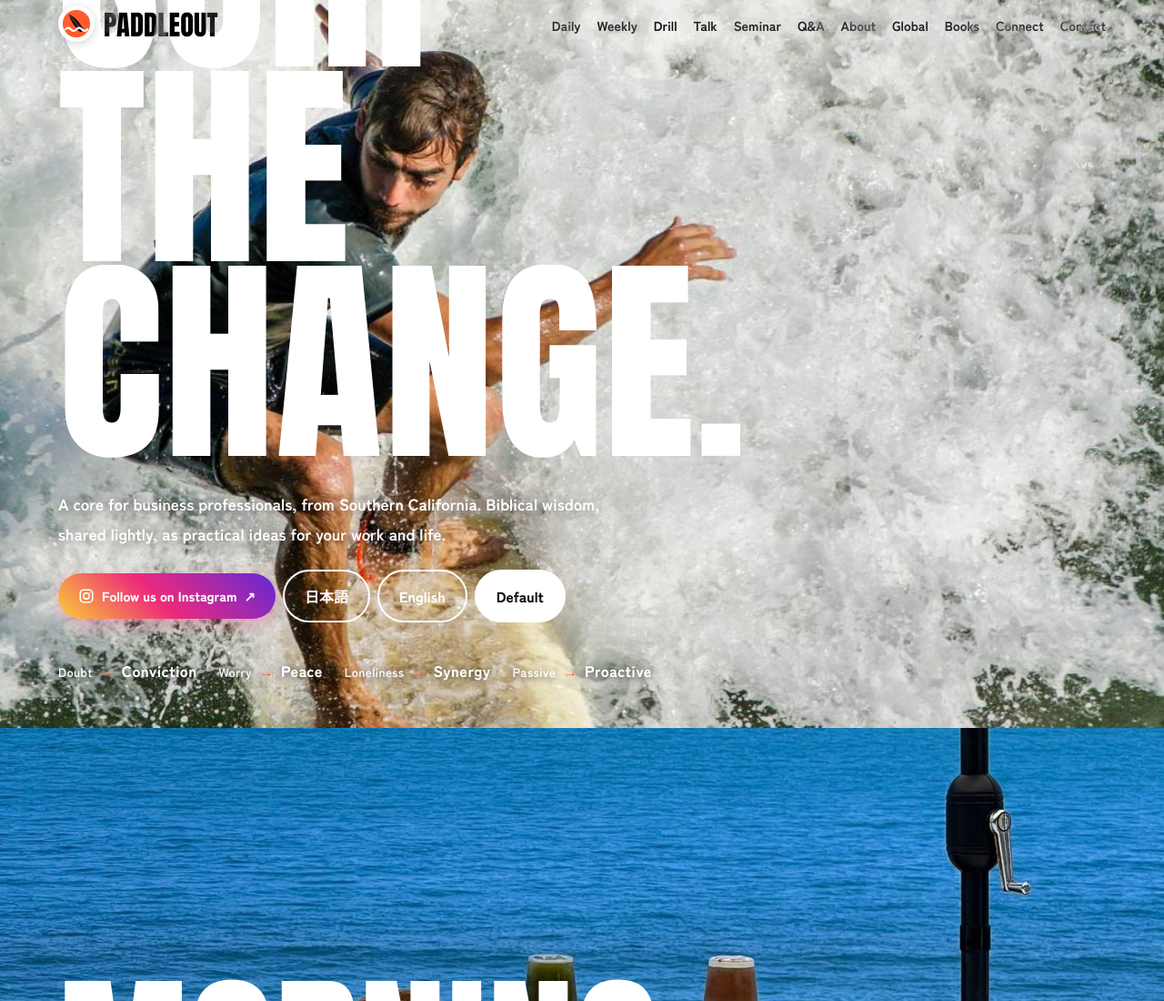
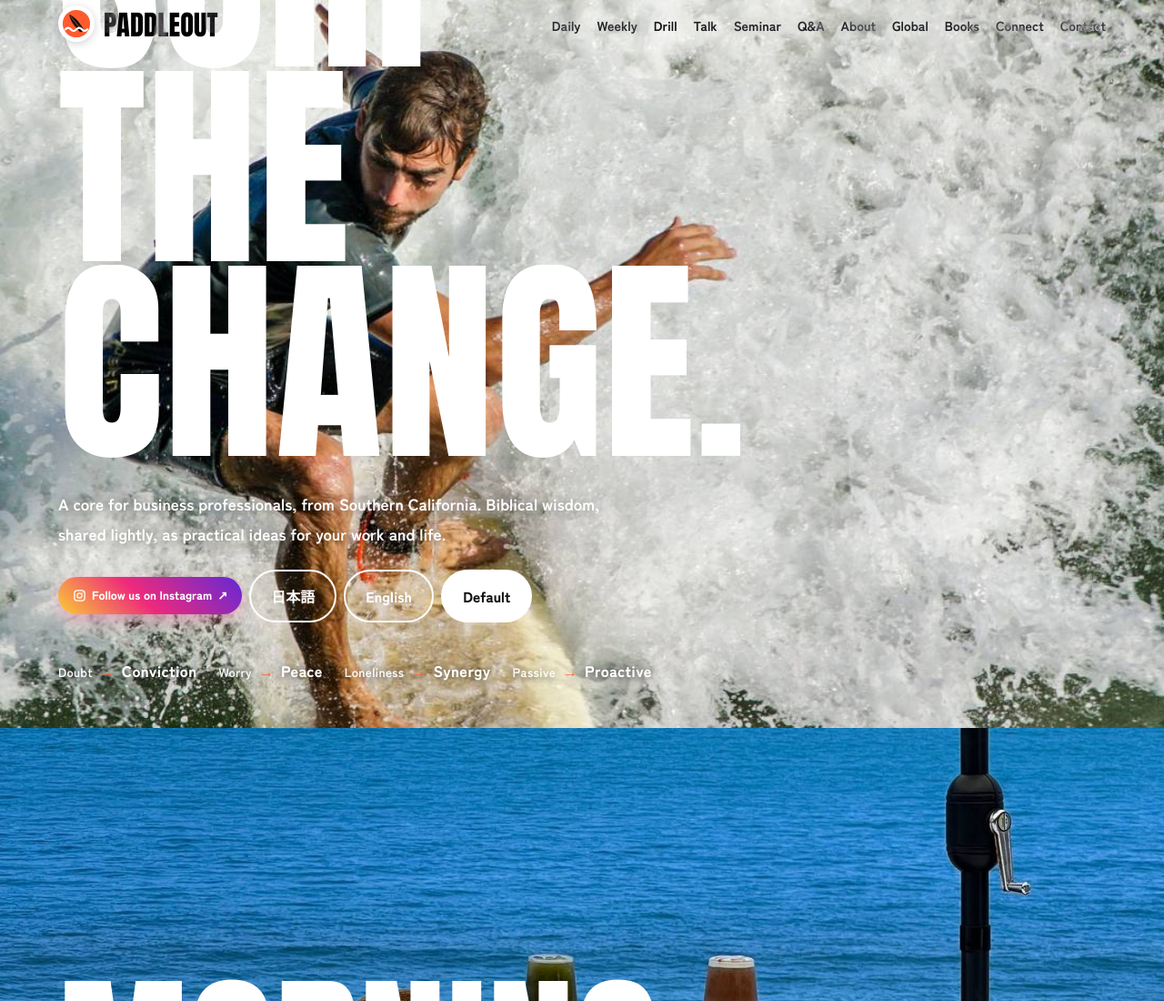
Before and after one commit to Two-Miles-Development/paddleout, a plain HTML site: page index.html in a window 1280 px wide. Shown: the top 1100 px of the page at 91% size. Drawn offline with Linux system fonts and the light colour scheme; a web font is replaced by a local one.

Commit message:
Make the Instagram button smaller again
Co-Authored-By: Claude Opus 5.5 <noreply@anthropic.com>
Claude-Session: https://claude.ai/code/session_01Xc9kg1zvhHffBt1YMtPBQA

```diff
--- a/index.html
+++ b/index.html
@@ -39,10 +39,10 @@ h1.a{font-size:clamp(4.6rem,19vw,17rem);margin:0 0 4vh}
 .lead{max-width:34em;font-weight:700;font-size:1.1rem;margin:0 0 22px;text-shadow:0 1px 14px rgba(0,0,0,.5)}
 .btn{display:inline-block;background:var(--ac);color:#141210;font-weight:900;padding:14px 32px;text-decoration:none;border-radius:99px}
 .btn.o{background:transparent;color:#fff;border:2px solid #fff;margin-left:8px}
-.btn.ig{display:inline-flex;align-items:center;gap:8px;padding:11px 22px;font-size:.92rem;vertical-align:middle;color:#fff;background:linear-gradient(45deg,#f9ce34 0%,#ee2a7b 45%,#6228d7 100%);box-shadow:0 6px 16px rgba(238,42,123,.3);transition:transform .2s ease,box-shadow .2s ease}
+.btn.ig{display:inline-flex;align-items:center;gap:6px;padding:8px 16px;font-size:.82rem;vertical-align:middle;color:#fff;background:linear-gradient(45deg,#f9ce34 0%,#ee2a7b 45%,#6228d7 100%);box-shadow:0 6px 16px rgba(238,42,123,.3);transition:transform .2s ease,box-shadow .2s ease}
 .btn.ig:hover,.btn.ig:focus-visible{transform:translateY(-3px);box-shadow:0 14px 32px rgba(238,42,123,.5)}
 .btn.ig[hidden]{display:none}
-@media(max-width:600px){.btn.ig{padding:10px 18px;font-size:.88rem}}
+@media(max-width:600px){.btn.ig{padding:8px 14px;font-size:.8rem}}
 .shift{display:grid;grid-template-columns:repeat(auto-fit,minmax(150px,1fr));gap:0 18px;margin-top:5vh;border-top:2px solid #fff;padding-top:12px;font-weight:900;font-size:.95rem}
 .wrap{max-width:1100px;margin:auto;padding:9vh 5vw 11vh}
 .sub{font-size:clamp(1.2rem,3vw,1.7rem);font-weight:900;max-width:26em;margin:0 0 7vh;line-height:1.6}
@@ -661,7 +661,7 @@ footer a{color:inherit;text-decoration:underline;text-underline-offset:3px}
 <div class="hero-in">
 <h1 class="a"><span><i>Surf</i></span><span><i>the</i></span><span><i>Change.</i></span></h1>
 <p class="lead" id="hero-lead">A core for business professionals, from Southern California. Biblical wisdom, shared lightly, as practical ideas for your work and life.</p>
-<a class="btn ig" id="hero-ig" href="https://www.instagram.com/paddleout.life/" target="_blank" rel="noopener"><svg viewBox="0 0 24 24" width="18" height="18" aria-hidden="true" fill="none" stroke="currentColor" stroke-width="2"><rect x="3" y="3" width="18" height="18" rx="5"/><circle cx="12" cy="12" r="4.2"/><circle cx="17.4" cy="6.6" r="1.1" fill="currentColor" stroke="none"/></svg><span data-i="ig_follow">Follow us on Instagram</span> ↗</a><span class="langsw" role="group" aria-label="Language"><button class="btn o" type="button" data-mode="ja" aria-pressed="false" lang="ja">日本語</button><button class="btn o" type="button" data-mode="en" aria-pressed="false" lang="en">English</button><button class="btn o" type="button" data-mode="orig" aria-pressed="true" lang="en">Default</button></span>
+<a class="btn ig" id="hero-ig" href="https://www.instagram.com/paddleout.life/" target="_blank" rel="noopener"><svg viewBox="0 0 24 24" width="15" height="15" aria-hidden="true" fill="none" stroke="currentColor" stroke-width="2"><rect x="3" y="3" width="18" height="18" rx="5"/><circle cx="12" cy="12" r="4.2"/><circle cx="17.4" cy="6.6" r="1.1" fill="currentColor" stroke="none"/></svg><span data-i="ig_follow">Follow us on Instagram</span> ↗</a><span class="langsw" role="group" aria-label="Language"><button class="btn o" type="button" data-mode="ja" aria-pressed="false" lang="ja">日本語</button><button class="btn o" type="button" data-mode="en" aria-pressed="false" lang="en">English</button><button class="btn o" type="button" data-mode="orig" aria-pressed="true" lang="en">Default</button></span>
 <div class="shift"><span><em data-i="chip1a">Doubt</em><i>→</i><b data-i="chip1b">Conviction</b></span><span><em data-i="chip2a">Worry</em><i>→</i><b data-i="chip2b">Peace</b></span><span><em data-i="chip3a">Loneliness</em><i>→</i><b data-i="chip3b">Synergy</b></span><span><em data-i="chip4a">Passive</em><i>→</i><b data-i="chip4b">Proactive</b></span></div>
 </div></div>
 
```
